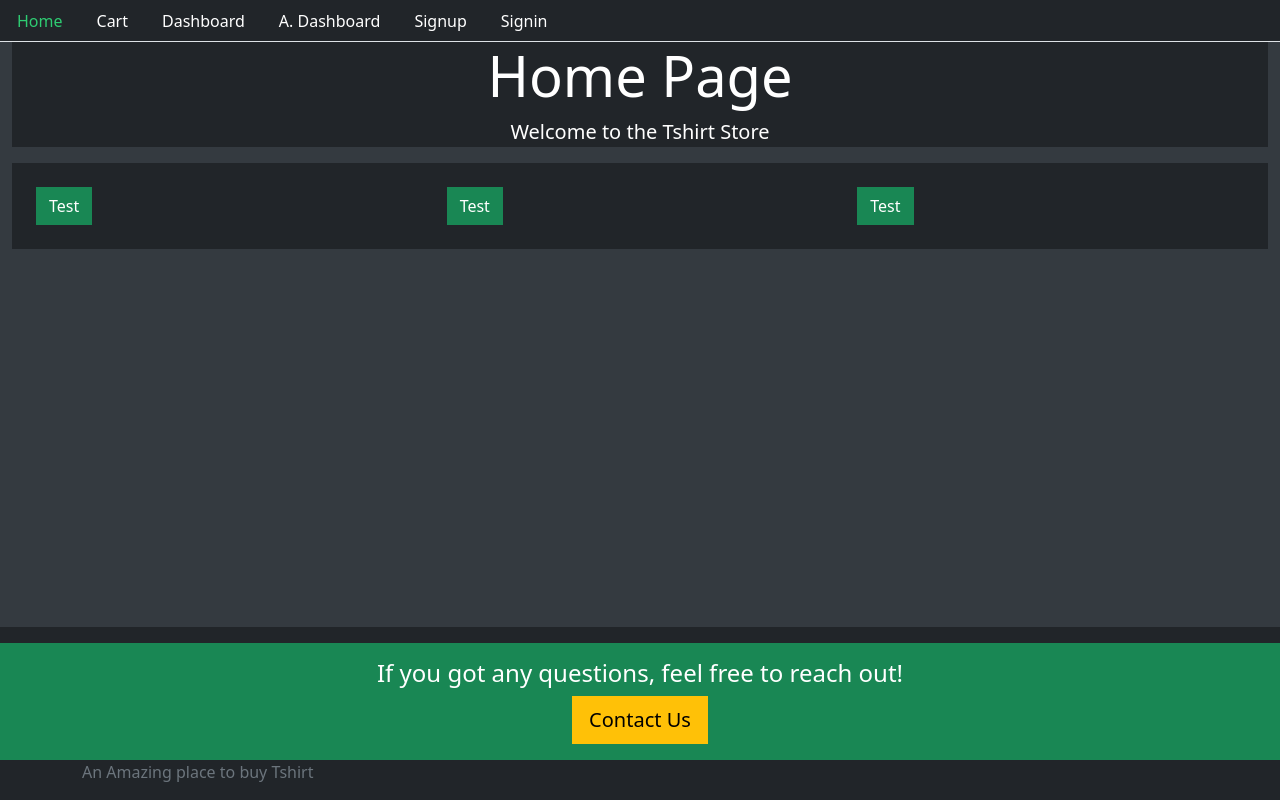
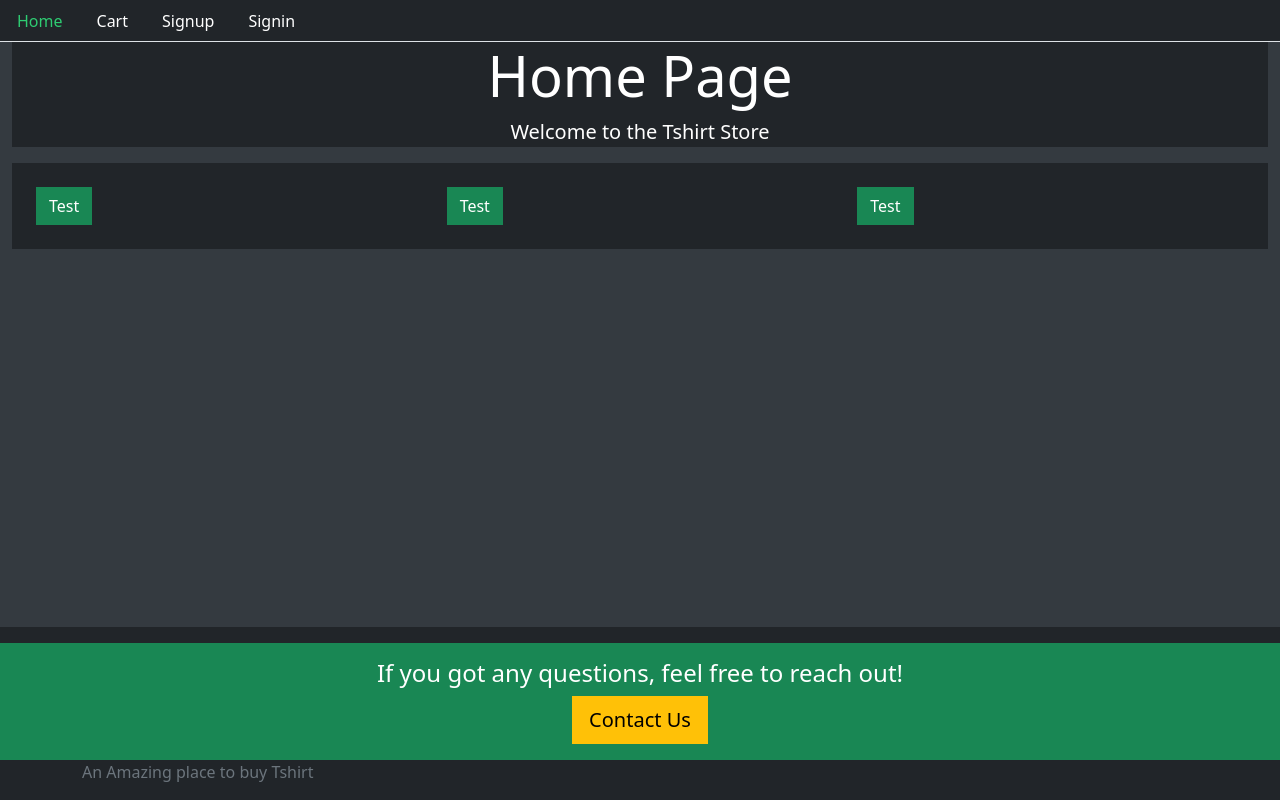
Before and after one commit to manideep-18/frontend_mern, a React (Create React App) app: page / in a window 1280 px wide. Built offline with nearby package versions, Linux system fonts and the light colour scheme.

Commit message:
dashboards filter conditions implemnted

```diff
--- a/src/core/Menu.js
+++ b/src/core/Menu.js
@@ -19,12 +19,16 @@ const Menu=({history})=>{
                 <li className="nav-item">
                     <Link style={currentTab(history,'/cart')} className="nav-link" to="/cart">Cart</Link>
                 </li>
+                {isAuthenticated()&& isAuthenticated().user.role === 0 &&
                 <li className="nav-item">
-                    <Link style={currentTab(history,'/user/dashboard')} className="nav-link" to="/user/dashboard">Dashboard</Link>
+                <Link style={currentTab(history,'/user/dashboard')} className="nav-link" to="/user/dashboard">U.Dashboard</Link>
                 </li>
+                }
+                 {isAuthenticated()&& isAuthenticated().user.role === 1 &&
                 <li className="nav-item">
                     <Link style={currentTab(history,'/admin/dashboard')} className="nav-link" to="/admin/dashboard">A. Dashboard</Link>
                 </li>
+                }
                 {!isAuthenticated()&&<Fragment>
                 <li className="nav-item">
                     <Link style={currentTab(history,'/signup')} className="nav-link" to="/signup">Signup</Link>
```
